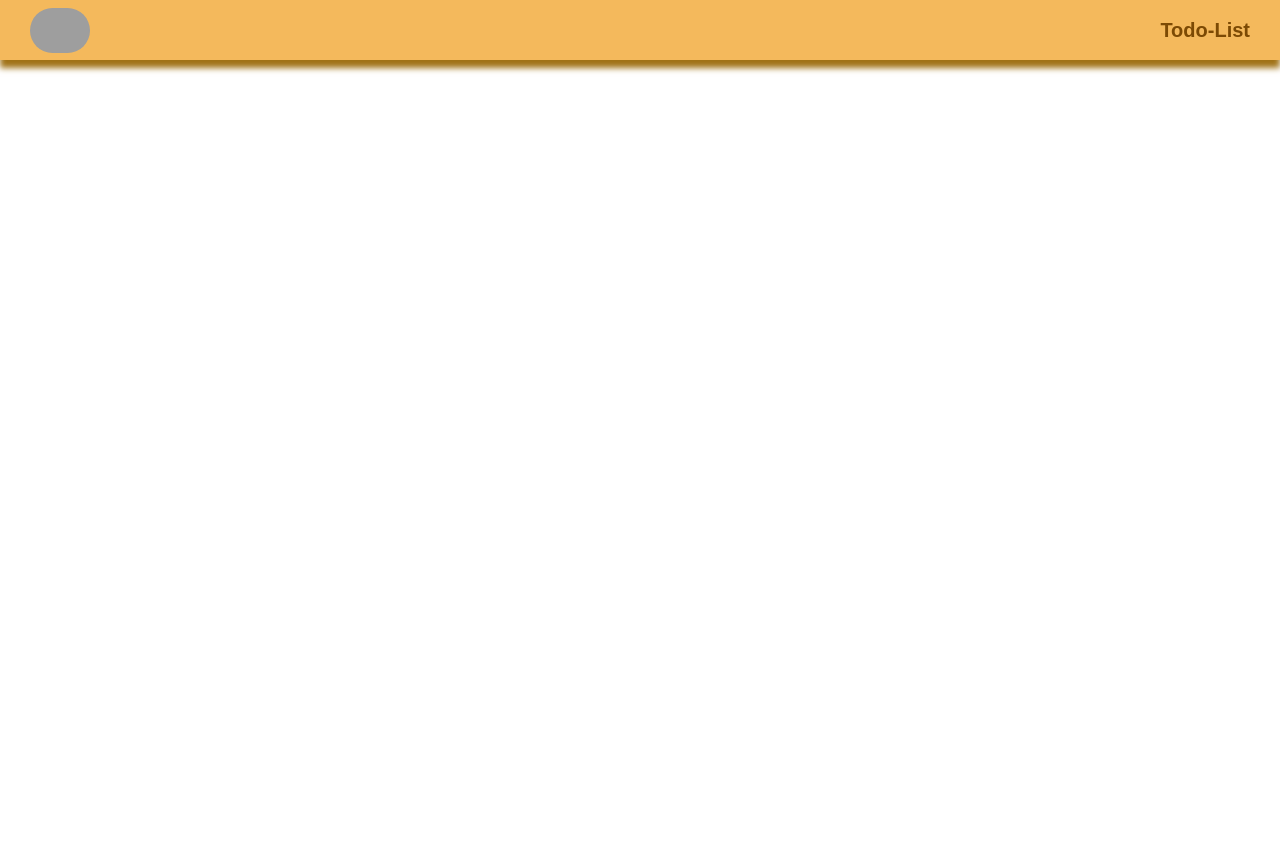
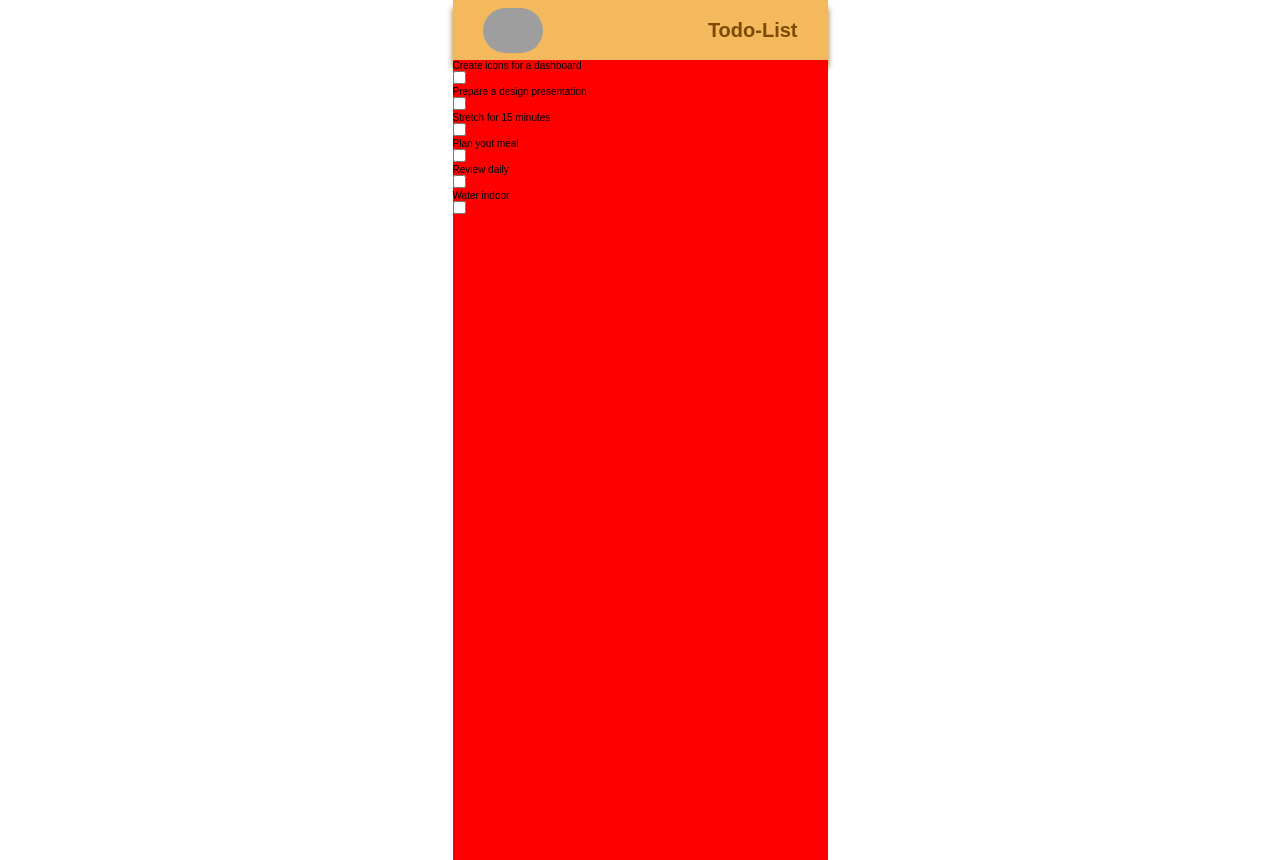
Before and after one commit to Leibril2007/app-tareas, a plain HTML site: page index.html in a window 1280 px wide. Before the commit the page ends 800 px from the top, so only its background shows below. Drawn offline with Linux system fonts and the light colour scheme; grey boxes are pictures that could not be loaded.

Commit message:
Estructura de las tareas

```diff
--- /dev/null
+++ b/components/formulario/data.js
@@ -0,0 +1,12 @@
+let lista = [
+
+    "Create icons for a dashboard",
+    "Prepare a design presentation",
+    "Stretch for 15 minutes",
+    "Plan yout meal",
+    "Review daily",
+    "Water indoor"
+
+];
+
+export { lista }
--- a/components/formulario/formulario.js
+++ b/components/formulario/formulario.js
@@ -1,6 +1,7 @@
 function formulario(){
     let form = document.createElement('div');
     form.className = "d-formulario";
+
     return form;
 }
 
--- a/components/tarea/tarea.css
+++ b/components/tarea/tarea.css
@@ -0,0 +1,5 @@
+.tareas{
+    background-color: red;
+    height: 100vh;
+
+}
--- a/components/tarea/tarea.js
+++ b/components/tarea/tarea.js
@@ -1,7 +1,42 @@
-function tarea(){
+import { lista } from "../formulario/data.js";
+
+
+function tareas()   {
     let tarea = document.createElement('div');
     tarea.className = "d-tarea";
+
+    let tareasD = document.createElement('div');
+    tareasD.className = "tareas";
+
+
+
+    lista.forEach(element => {
+
+        let divBase = document.createElement('div');
+        divBase.className = "div-base";
+
+        tareasD.appendChild(cadaLista(element));
+        let input = document.createElement('input');
+        input.type = 'checkbox';
+
+
+
+        tareasD.appendChild(input);
+        divBase.appendChild(tareasD);
+    });
+
+    return tareasD;
+}
+
+
+function cadaLista(nombreTarea){
+
+    let tarea = document.createElement('div');
+    tarea.className = "nivel";
+    tarea.textContent = nombreTarea;
+
     return tarea;
 }
 
-export {tarea}
+
+export {tareas}
--- a/index.css
+++ b/index.css
@@ -0,0 +1,4 @@
+#root{
+    max-width: 375px;
+    margin: auto;
+}
--- a/index.js
+++ b/index.js
@@ -1,10 +1,10 @@
 //IMPORTAR COMPONENTES
 import { header } from "./components/header/header.js";
-import { tarea } from "./components/tarea/tarea.js";
+import { tareas } from "./components/tarea/tarea.js";
 import { formulario } from "./components/formulario/formulario.js";
 
 let DOM = document.getElementById("root");
 
 DOM.appendChild(header());
+DOM.appendChild(tareas());
 DOM.appendChild(formulario());
-DOM.appendChild(tarea());
```
Also changed, not shown: config.css (line endings or trailing spaces).
